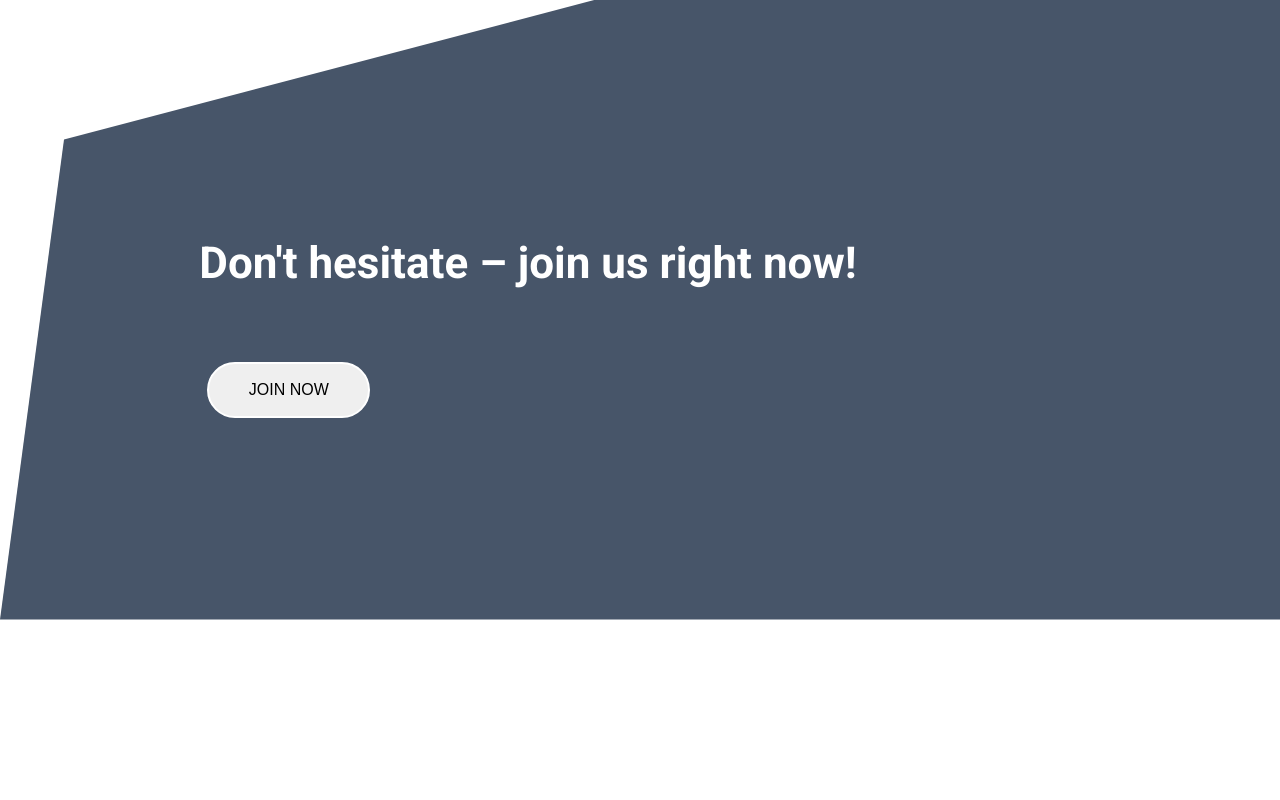
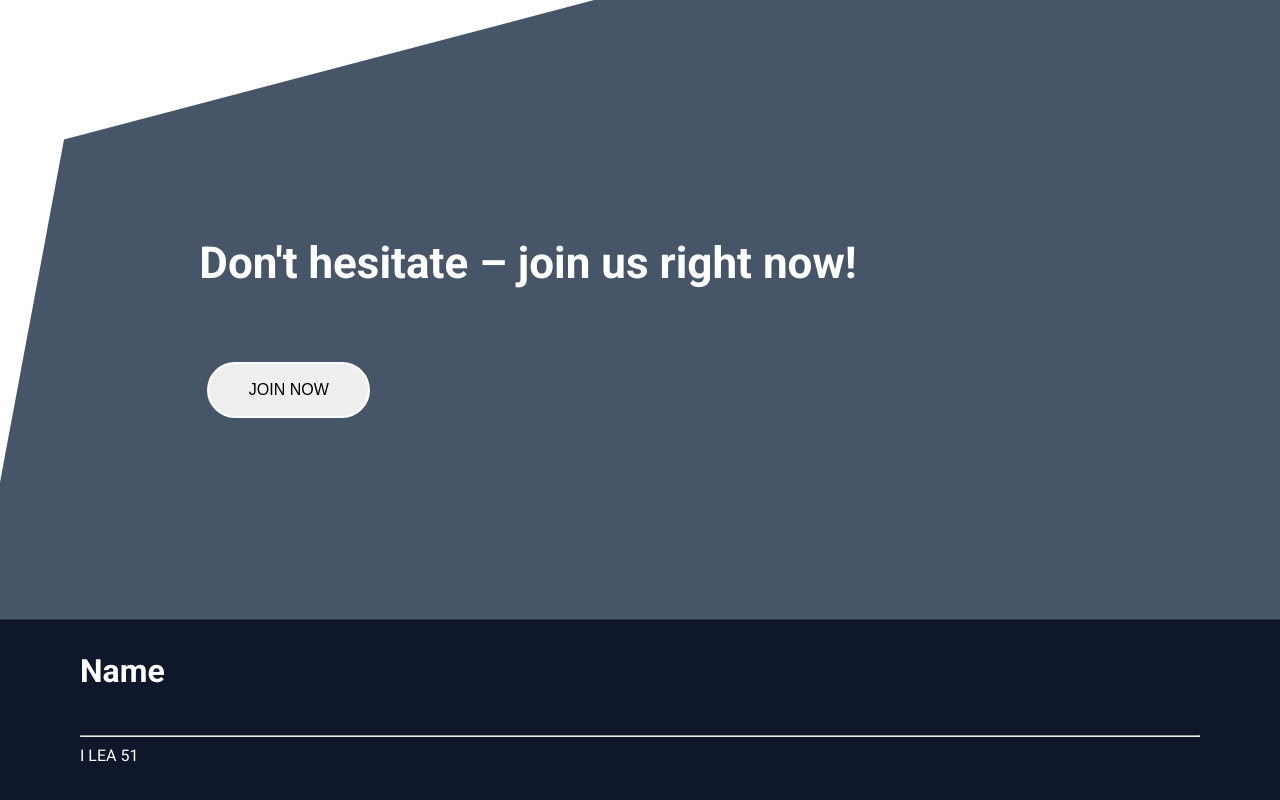
Before and after one commit to Narongwas/thinc.-PROJ, a React (Create React App) app: page / in a window 1280 px wide. Shown: the part 1275-2075 px from the top of the page. Before the commit the page ends 1895 px from the top, so only its background shows below. Built offline with nearby package versions, Linux system fonts and the light colour scheme.

Commit message:
edit the bottom

```diff
--- a/src/App.css
+++ b/src/App.css
@@ -118,7 +118,8 @@ img.path{
   width: 100%;
   height: 800px;
   background: #475569;
-  clip-path: polygon(5% 40%, 100% 0%, 100% 100%, 0% 100%);
+  clip-path: polygon(5% 40%, 100% 0%, 100% 100%, -2% 100%);
+  z-index: 0;
 }
 
 .h2{
@@ -160,3 +161,34 @@ img.path{
   letter-spacing: 0%;
   color: #ffffff;
 }
+
+#Description{
+  margin-top: -55px;
+  background-color: #0F172A;
+  height: 200px;
+  padding-left: 6.25%;
+  padding-right: 6.25%;
+  z-index: 10;
+}
+
+#DescriptionName{
+  padding-top: 3%;
+  padding-bottom: -5%;
+  font-size: 32px;
+  height: 30px;
+}
+
+.Des{
+  color: #ffffff ;
+}
+
+#ILEA{
+  margin-top: 60px;
+  padding-top: 24px;
+  padding-bottom: 24px;
+  font-size: 16px;
+  font-weight: 400;
+  line-height: 140%;
+  letter-spacing: 0%;
+  color: #ffffff;
+}
--- a/src/App.js
+++ b/src/App.js
@@ -14,6 +14,11 @@ function App() {
         </h2>
       </div>
       <Footer/>
+      <section id = "Description">
+        <h5 id = "DescriptionName" className="Des">Name</h5>
+        <hr></hr>
+        <m className="Des" id="ILEA">I LEA 51</m>
+      </section>
     </div>
   );
 }
--- a/src/footer.js
+++ b/src/footer.js
@@ -9,8 +9,7 @@ function Footer(){
                     <button className="footerButton">JOIN NOW</button>
                 </div>
             </div>
-        </section>
-    )
+        </section> )
 }
 
 export default Footer;
```
